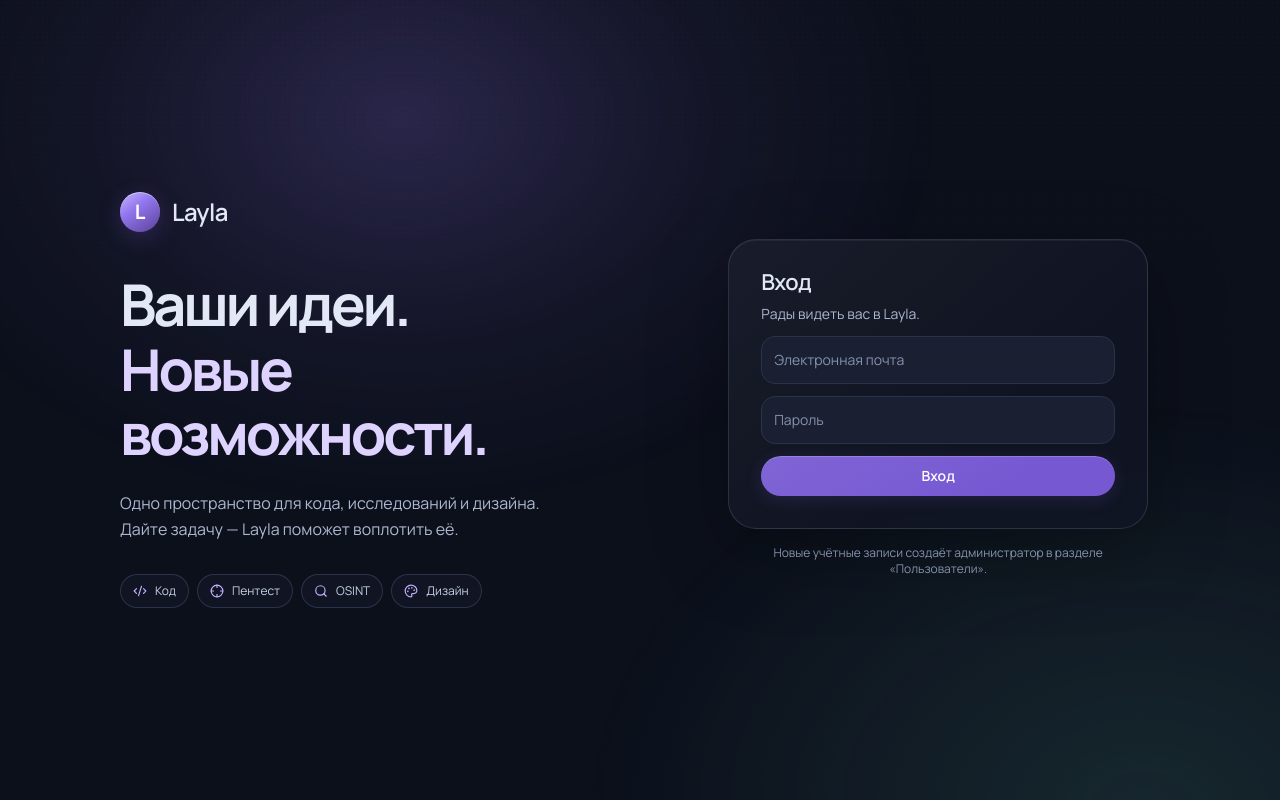
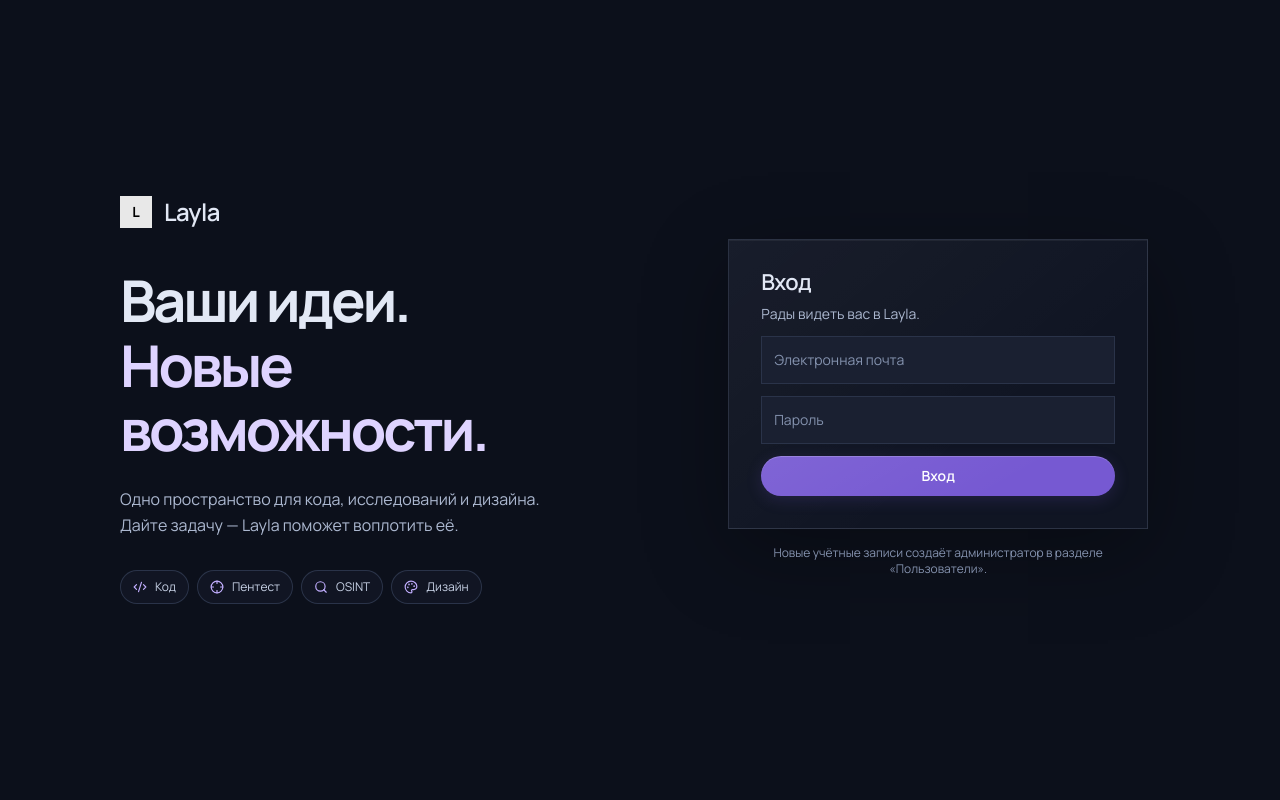
Before and after one commit to Easternspider/Layla, a Next.js app in the folder frontend/: page /login in a window 1280 px wide. Built offline with nearby package versions, Linux system fonts and the light colour scheme; no server answers.

Commit message:
Square black interface redesign: flat shell, no aurora, sharp corners

```diff
--- a/frontend/src/styles/globals.css
+++ b/frontend/src/styles/globals.css
@@ -26,20 +26,20 @@
 }
 
 @layer components {
-  .app-shell { @apply relative isolate flex h-dvh flex-col overflow-hidden; background: theme("colors.ink.950"); --domain-light: 169 140 245; }
+  .app-shell { @apply relative isolate flex h-dvh flex-col overflow-hidden; background: #050505; --domain-light: 220 220 220; }
   .app-shell[data-domain="osint"] { --domain-light: 142 216 198; }
   .app-shell[data-domain="pentest"] { --domain-light: 233 171 188; }
   .app-shell[data-domain="code"] { --domain-light: 187 167 255; }
   .app-topbar { @apply relative z-40 mx-auto flex w-full max-w-[1800px] shrink-0 items-center gap-3 px-4 py-3 md:gap-6 md:px-7 md:py-4; }
-  .app-navigation { @apply rounded-full border border-ink-600/40 bg-ink-950/30 p-1; box-shadow: inset 0 1px 0 rgb(255 255 255 / .03); }
-  .brand-mark { @apply grid h-10 w-10 shrink-0 place-items-center rounded-xl text-xl font-bold text-white; background: linear-gradient(145deg, #c6b5ff 0%, #9175ed 40%, #594197 100%); box-shadow: inset 0 1px 0 rgb(255 255 255 / .4), 0 6px 22px rgb(118 89 210 / .25); }
-  .nav-pill { @apply inline-flex min-h-10 items-center justify-center gap-2 rounded-full px-4 py-2 text-sm font-medium text-neutral-400 hover:bg-ink-800 hover:text-neutral-100; }
-  .nav-pill[aria-current="page"] { @apply text-neutral-100; background: linear-gradient(140deg, rgb(var(--domain-light) / .2), rgb(var(--domain-light) / .06)); box-shadow: inset 0 0 0 1px rgb(var(--domain-light) / .24), 0 3px 16px rgb(0 0 0 / .15); }
+  .app-navigation { @apply border border-white/10 bg-black p-0; }
+  .brand-mark { @apply grid h-8 w-8 shrink-0 place-items-center text-sm font-bold text-black; background: #e8e8e8; }
+  .nav-pill { @apply inline-flex min-h-9 items-center justify-center gap-2 px-3 py-1.5 text-xs font-medium text-neutral-400 hover:bg-white/5 hover:text-white; }
+  .nav-pill[aria-current="page"] { @apply text-white bg-white/10; box-shadow: inset 0 -1px 0 #fff; }
   .nav-pill[aria-current="page"] svg { color: rgb(var(--domain-light)); }
-  .icon-button { @apply inline-flex h-10 w-10 shrink-0 items-center justify-center rounded-full text-neutral-400 hover:bg-ink-700/70 hover:text-neutral-100 disabled:opacity-40; }
-  .app-main { @apply mx-2 mb-2 min-h-0 min-w-0 flex-1 overflow-hidden rounded-2xl border border-ink-600/40 bg-ink-900/90 shadow-panel md:mx-4 md:mb-4 md:rounded-3xl; }
+  .icon-button { @apply inline-flex h-9 w-9 shrink-0 items-center justify-center text-neutral-400 hover:bg-white/5 hover:text-white disabled:opacity-40; }
+  .app-main { @apply min-h-0 min-w-0 flex-1 overflow-hidden border-t border-white/10 bg-black; }
   .route-view { @apply h-full min-h-0 min-w-0; animation: surface-in 380ms var(--ease-surface) both; }
-  .surface-card { @apply rounded-xl border border-ink-700/70 bg-ink-800/40 p-5; background-image: linear-gradient(135deg, rgb(255 255 255 / .035), transparent 65%); box-shadow: inset 0 1px 0 rgb(255 255 255 / .035); }
+  .surface-card { @apply border border-white/10 bg-black p-4; }
   .workspace-toolbar { @apply flex shrink-0 flex-wrap items-center gap-3 px-4 py-4 md:px-7 md:py-5; }
   .workspace-title { @apply min-w-0 flex-1; }
   .workspace-title h1 { @apply truncate text-lg md:text-xl; font-weight: 650; letter-spacing: -.035em; }
@@ -152,7 +152,7 @@
 .engagement-beacon[data-active="true"] .engagement-beacon-core { box-shadow: 0 0 8px rgb(124 219 198 / .5); }
 @keyframes engagement-orbit { to { transform: rotate(360deg); } }
 /* Ambient light stays behind opaque content; only transforms animate. */
-.aurora-backdrop { position: absolute; inset: 0; overflow: hidden; pointer-events: none; z-index: -1; contain: strict; }
+.aurora-backdrop { display: none; }
 .aurora-light { position: absolute; width: min(1100px, 100vw); height: min(820px, 100vh); opacity: .75; animation: aurora-drift 28s ease-in-out infinite alternate; }
 .aurora-violet { top: -36%; left: -12%; background: radial-gradient(ellipse, rgb(145 117 237 / .3), rgb(145 117 237 / .08) 40%, transparent 70%); }
 .aurora-mint { right: -28%; bottom: -45%; background: radial-gradient(ellipse, rgb(92 189 172 / .19), transparent 68%); animation-delay: -14s; animation-duration: 34s; }
@@ -233,3 +233,21 @@ dialog::backdrop { background: rgb(4 8 16 / .72); backdrop-filter: blur(6px); }
 .agent-markdown tr:nth-child(even) { background: rgb(255 255 255 / .025); }
 /* Only validated critical finding cards get large type in pentest responses. */
 .pentest-prose h1, .pentest-prose h2, .pentest-prose h3, .pentest-prose h4, .pentest-prose h5, .pentest-prose h6 { font-size: inherit; }
+
+/* Square redesign: kill soft rounding and glow across the app. */
+.app-shell .rounded-full,
+.app-shell .rounded-xl,
+.app-shell .rounded-2xl,
+.app-shell .rounded-3xl,
+.app-shell .rounded-lg,
+.app-shell .rounded-md,
+.app-shell .rounded { border-radius: 0 !important; }
+.app-shell .primary-button,
+.app-shell .secondary-button,
+.app-shell .send-button,
+.app-shell .suggestion-chip,
+.app-shell .chat-composer,
+.app-shell .chat-bubble,
+.app-shell .field-input { border-radius: 0 !important; box-shadow: none !important; }
+.app-shell .primary-button { background: #f2f2f2; color: #111; }
+.app-shell .send-button { background: #f2f2f2; color: #111; }
--- a/frontend/tailwind.config.ts
+++ b/frontend/tailwind.config.ts
@@ -29,8 +29,8 @@ const config: Config = {
         domain: { code: "#bba7ff", pentest: "#e9abbc", osint: "#8ed8c6", design: "#c2afff" },
       },
       borderRadius: {
-        DEFAULT: "0.75rem", sm: "0.5rem", md: "0.875rem", lg: "1.125rem",
-        xl: "1.5rem", "2xl": "1.75rem", "3xl": "2rem",
+        DEFAULT: "0", sm: "0", md: "0", lg: "0",
+        xl: "0", "2xl": "0", "3xl": "0",
       },
       boxShadow: {
         panel: "0 24px 80px -28px rgb(0 0 0 / 0.65), inset 0 1px 0 rgb(255 255 255 / 0.04)",
```
